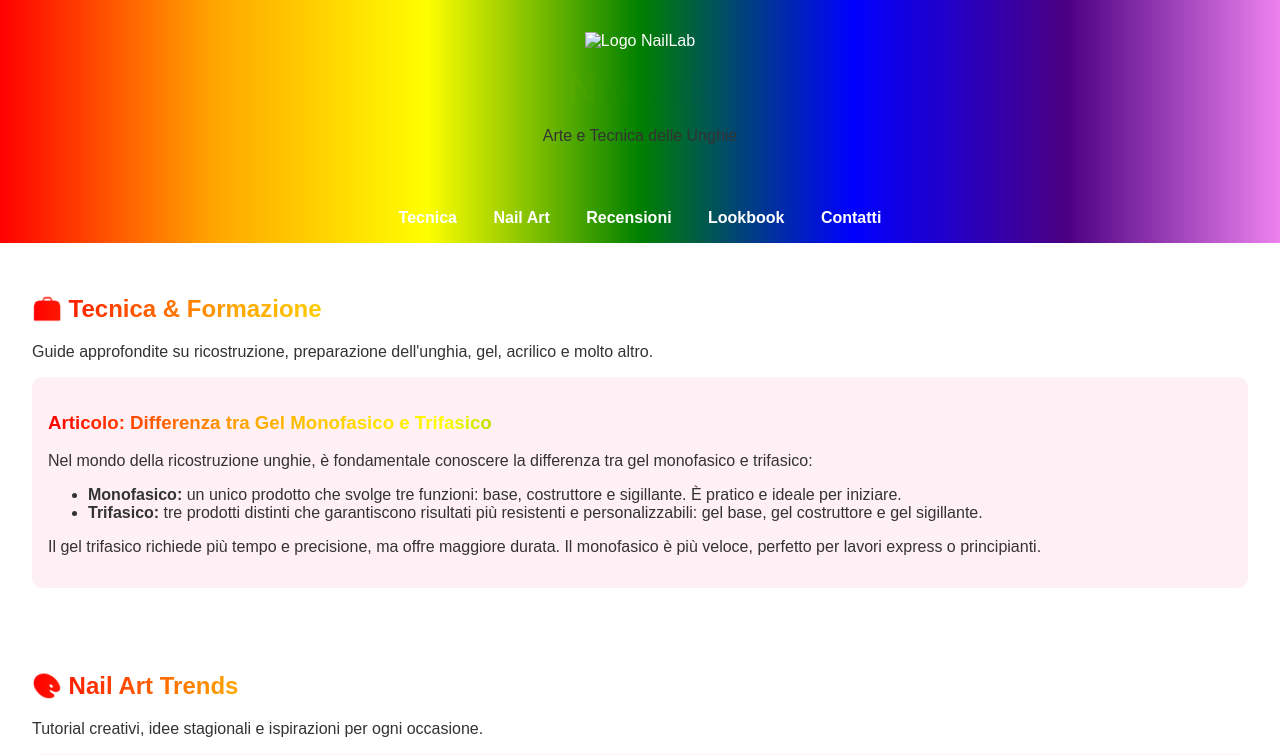
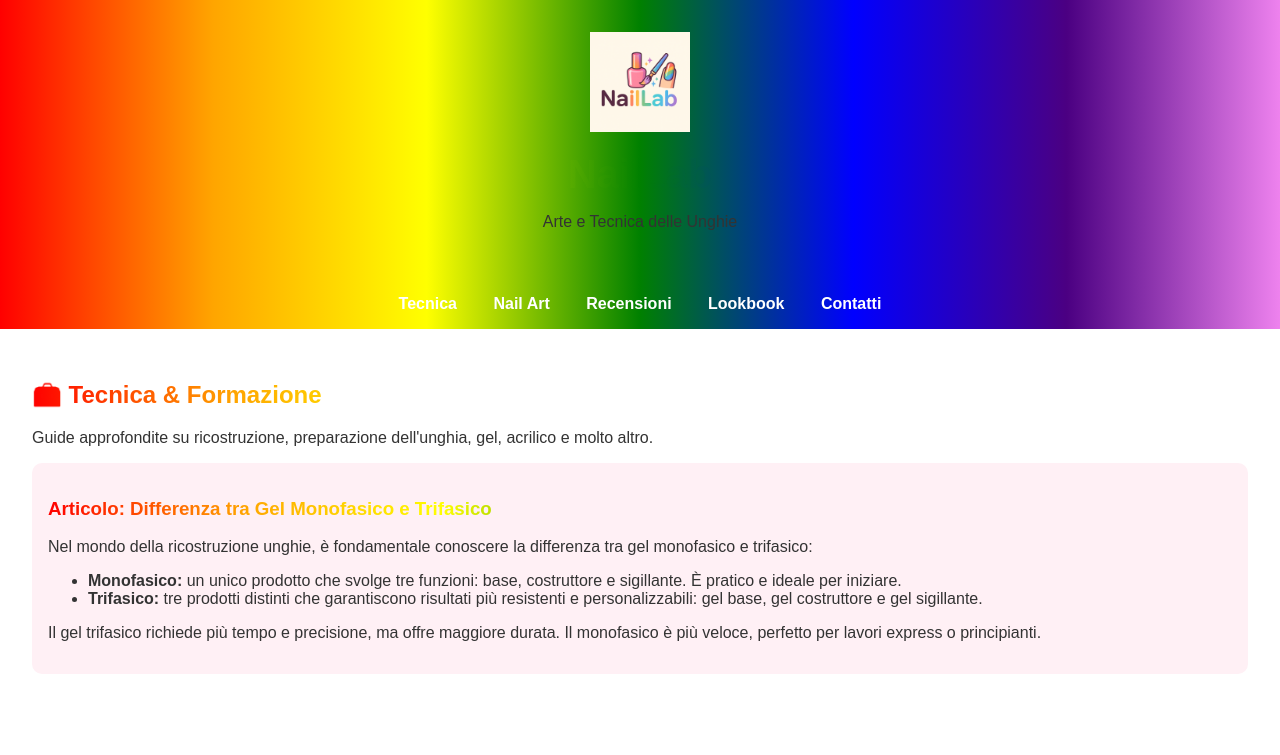
Before and after one commit to bartie03/naillab, a plain HTML site: page index.html in a window 1280 px wide. Shown: the top 755 px of the page. Drawn offline with Linux system fonts and the light colour scheme.

Commit message:
Update index.html

```diff
--- a/index.html
+++ b/index.html
@@ -69,7 +69,7 @@
 </head>
 <body>
   <header>
-    <img src="img/logo.png" alt="Logo NailLab">
+    <img src="logo.png" alt="Logo NailLab">
     <h1>NailLab</h1>
     <p>Arte e Tecnica delle Unghie</p>
   </header>
```
